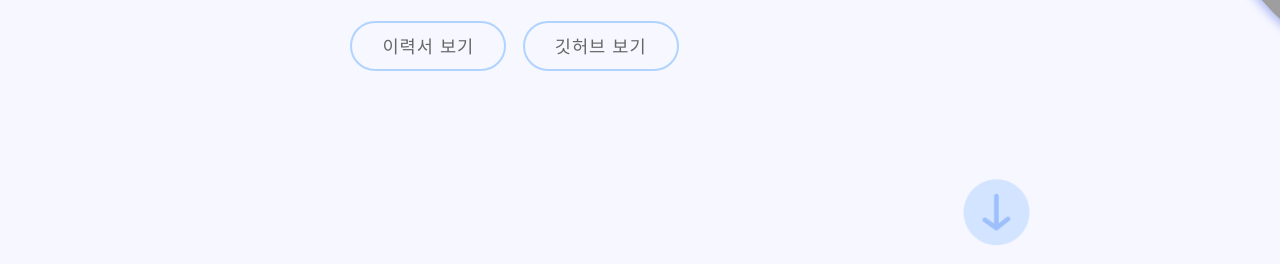
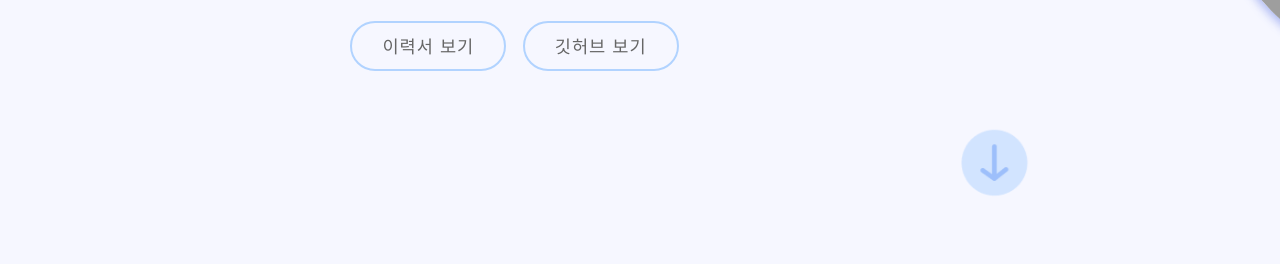
Before and after one commit to yexjinxk/Portfolio, a plain HTML site: page index.html in a window 1280 px wide. Shown: the part 513-777 px from the top of the page. Drawn offline with nearby package versions, Linux system fonts and the light colour scheme; grey boxes are pictures that could not be loaded; a web font is replaced by a local one.

Commit message:
Update styles

```diff
--- a/styles/intro.css
+++ b/styles/intro.css
@@ -131,8 +131,9 @@
 }
 #home .scroll-down{
     position: absolute;
-    margin-top: 55%;
-    margin-left: 6%;
+    top: 90%;
+    left: 53%;
+    transform: translate(-53%, -90%);
 }
 #home .scroll-down a img{
     position: relative;
@@ -160,6 +161,7 @@
     border-radius: 2rem;
     box-shadow: 0px 5px 10px rgba(66, 92, 224, 0.4);
     position: relative;
+    margin: 0 auto;
 }
 #about .about_ct{
     display: flex;
```
